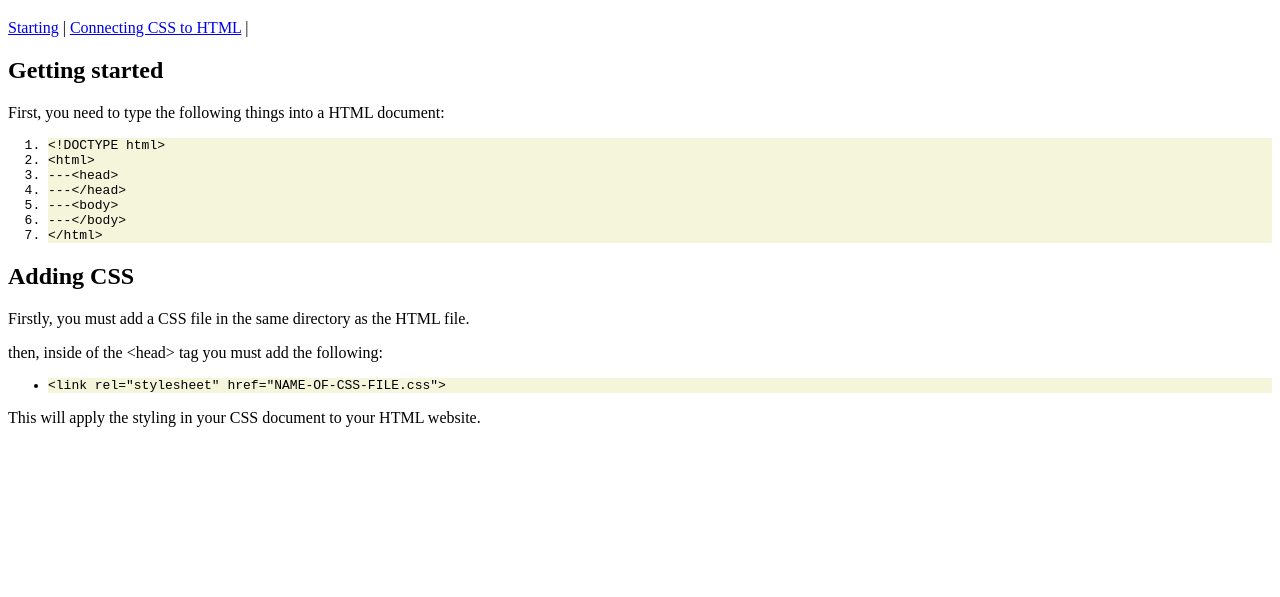
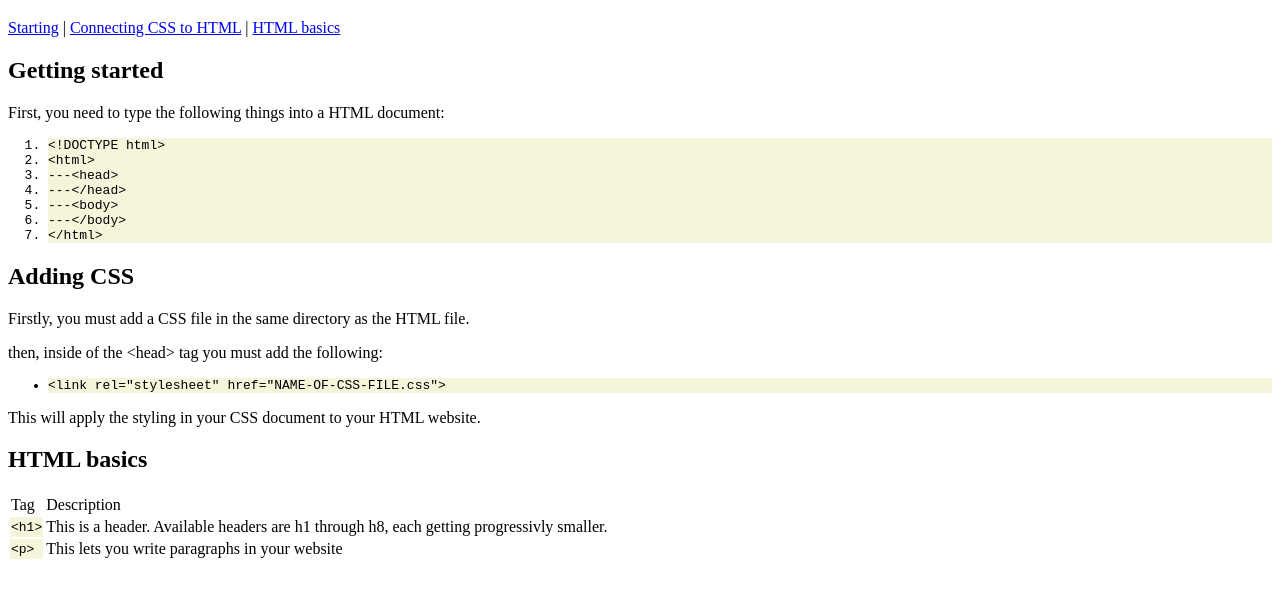
Before and after one commit to kierenhamilton/HTML-and-CSS-cheatcheet, a plain HTML site: page index.html in a window 1280 px wide. Shown: the part 61-658 px from the top of the page. Drawn offline with Linux system fonts and the light colour scheme.

Commit message:
halfway through html basics

```diff
--- a/index.html
+++ b/index.html
@@ -7,7 +7,7 @@
     <body>
         <header>
             <h1>HTML and CSS Cheatsheet</h1>
-            <p class="guide"><a href="#starting">Starting</a> | <a href="#connectingcss">Connecting CSS to HTML</a> |</p>
+            <p class="guide"><a href="#starting">Starting</a> | <a href="#connectingcss">Connecting CSS to HTML</a> | <a href="#htmlbasics">HTML basics</a></p>
         </header>
         <div id="starting">
             <h2>Getting started</h2>
@@ -31,5 +31,24 @@
             </ul>
             <p>This will apply the styling in your CSS document to your HTML website.</p>
         </div>
+        <div id="htmlbasics">
+            <h2>HTML basics</h2>
+            <table>
+                <thead>
+                    <td>Tag</td>
+                    <td>Description</td>
+                </thead>
+                <tbody>
+                    <tr>
+                        <td class="code">&lt;h1&gt;</td>
+                        <td>This is a header. Available headers are h1 through h8, each getting progressivly smaller.</td>
+                    </tr>
+                    <tr>
+                        <td class="code">&lt;p&gt;</td>
+                        <td>This lets you write paragraphs in your website</td>
+                    </tr>
+                </tbody>
+            </table>
+        </div>
     </body>
 </html>
```
